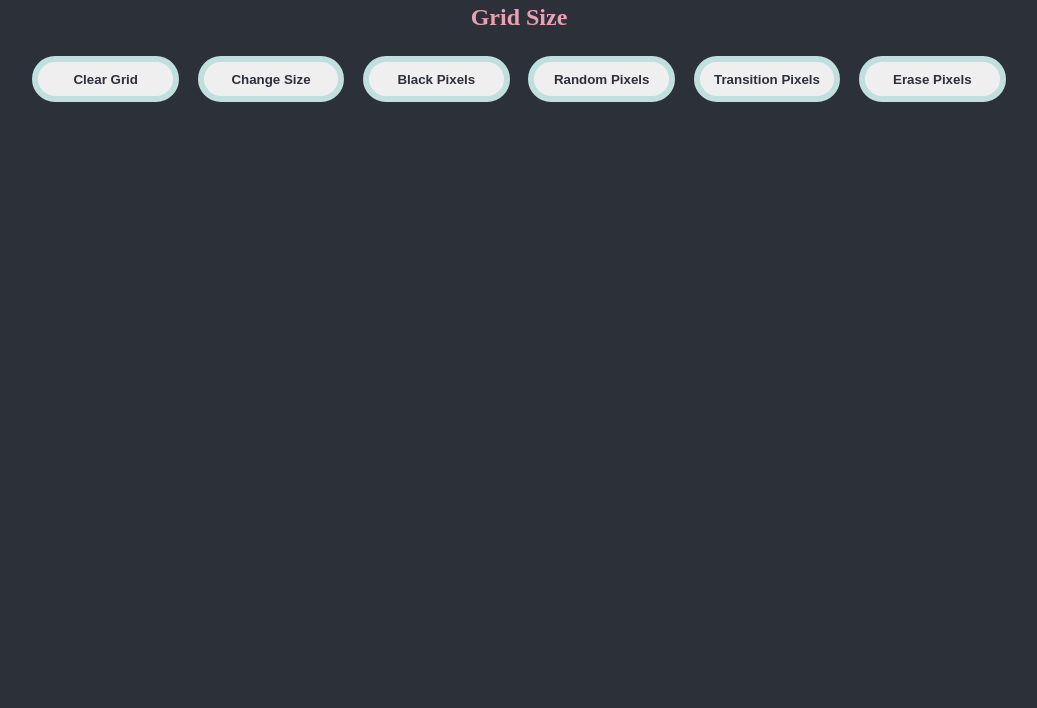
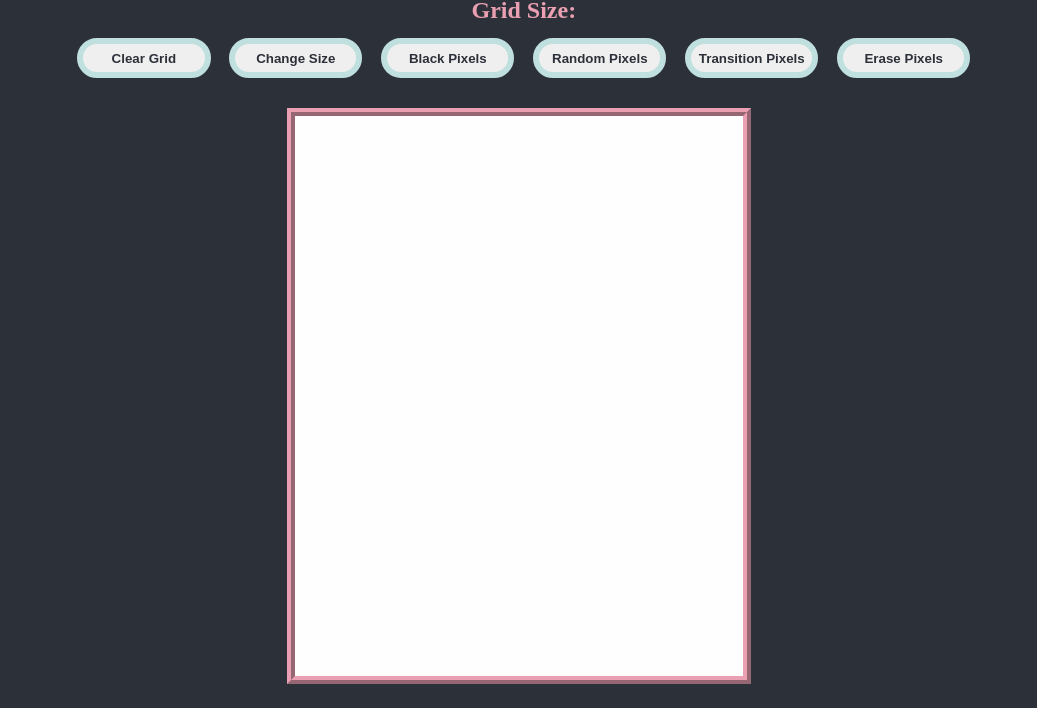
Before and after one commit to petraintelligence/etch-a-sketch, a plain HTML site: page index.html in a window 1280 px wide. Shown: the part 92-800 px from the top of the page, without its empty margins (121-1158 px from the left). Drawn offline with Linux system fonts and the light colour scheme.

Commit message:
game board styled

```diff
--- a/css/styles.css
+++ b/css/styles.css
@@ -15,7 +15,7 @@ body {
 }
 
 .header {
-    height: 10vh;
+    height: 9vh;
     width: 100%;
     display: flex;
     place-items: center;
@@ -35,7 +35,9 @@ div {
     display: flex;
     place-items: center;
     justify-content: center;
-    margin: .5em;
+    margin: .3em;
+    flex-wrap: wrap;
+    width: 100%;
 }
 
 h1 {
@@ -47,8 +49,20 @@ h2 {
     padding: 0px;
 }
 
+#game-board {
+    justify-content: center;
+    display: grid;
+    width: 35vw;
+    min-width: 400px;
+    min-height: 400px;
+    height: 70vh;
+    background-color: var(--title-color);
+    margin: 20px auto 0 auto;
+    border: 8px ridge var(--text-color);
+}
+
 #grid-size {
-
+    margin-top: .3em;
 }
 
 button {
@@ -56,9 +70,9 @@ button {
     border: .5em solid var(--border-color);
     color: var(--background-color);
     font-weight: bold;
-    padding: .7em;
+    padding: .5em;
     border-radius: 2.2em;
-    width: 11em;
+    width: 10em;
 }
 
 button:hover {
--- a/index.html
+++ b/index.html
@@ -21,10 +21,9 @@
   </div>
 
   <div>
-    <h2 id="grid-size">Grid Size</h2>
+    <h2 id="grid-size">Grid Size: </h2>
   </div>
 
-  <div id="game-board"></div>
   <div class="button">
     <button id="reset">Clear Grid</button>
     <button id="changeSize">Change Size</button>
@@ -34,6 +33,7 @@
     <button id="cleared">Erase Pixels</button>
   </div>
 
+  <div id="game-board"></div>
 
   <script src="js/scripts.js"></script>
 </body>
```
